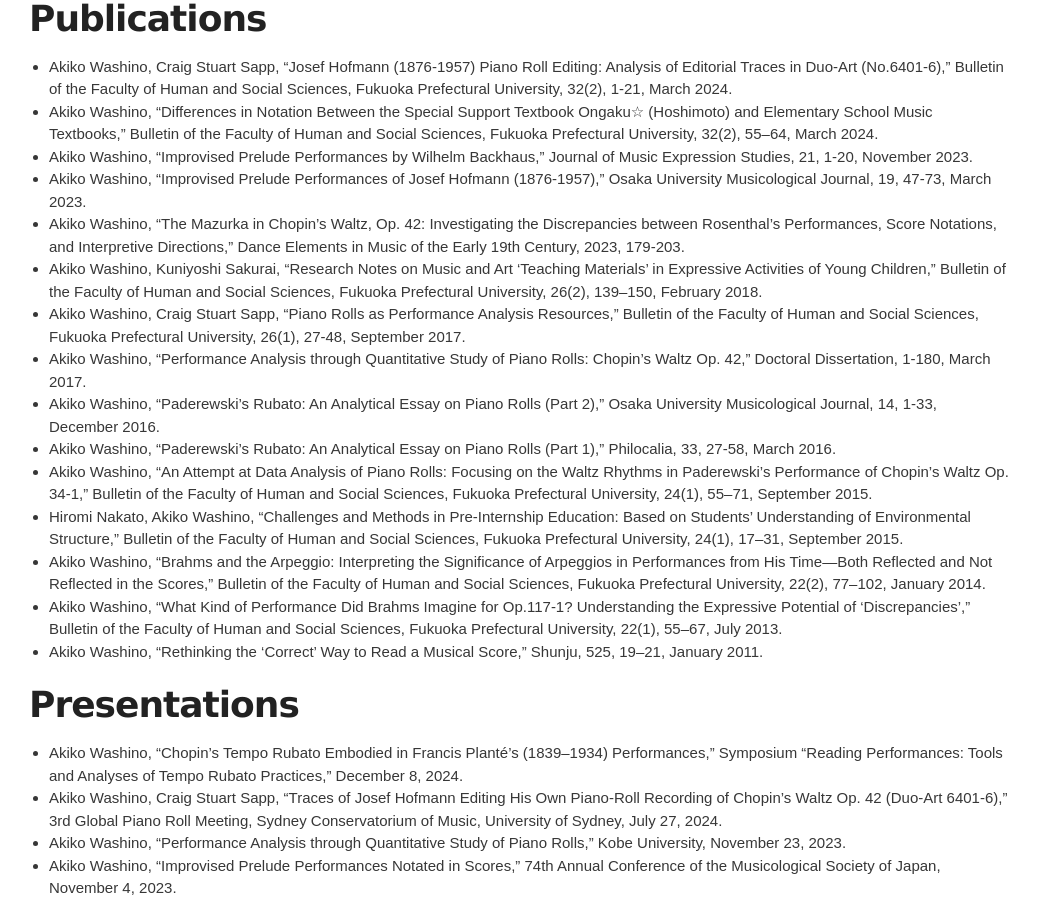
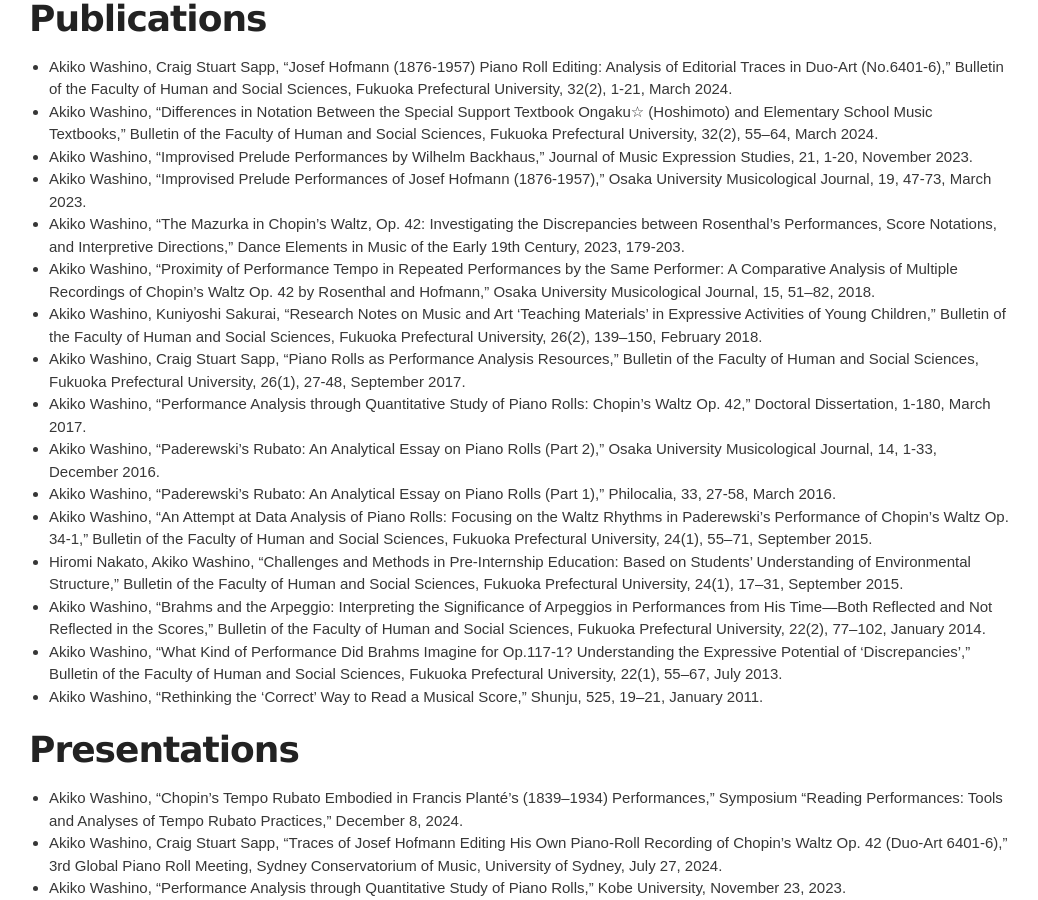
Before and after one commit to akikowashino/akikowashino.github.io, a Jekyll site: the page built from index-en.md, in a window 1280 px wide and 900 px high, scrolled down 1058 px. Shown: the whole window, without its empty margins (121-1159 px from the left). Built offline with Jekyll 4.4.1, drawn with Linux system fonts in a browser that asks for light colours.

Commit message:
Update index-en.md

```diff
--- a/index-en.md
+++ b/index-en.md
@@ -39,6 +39,7 @@
 * Akiko Washino, "Improvised Prelude Performances by Wilhelm Backhaus," Journal of Music Expression Studies, 21, 1-20, November 2023.
 * Akiko Washino, "Improvised Prelude Performances of Josef Hofmann (1876-1957)," Osaka University Musicological Journal, 19, 47-73, March 2023.
 * Akiko Washino, "The Mazurka in Chopin’s Waltz, Op. 42: Investigating the Discrepancies between Rosenthal’s Performances, Score Notations, and Interpretive Directions," Dance Elements in Music of the Early 19th Century, 2023, 179-203.
+* Akiko Washino, “Proximity of Performance Tempo in Repeated Performances by the Same Performer: A Comparative Analysis of Multiple Recordings of Chopin’s Waltz Op. 42 by Rosenthal and Hofmann,” Osaka University Musicological Journal, 15, 51–82, 2018.
 * Akiko Washino, Kuniyoshi Sakurai, “Research Notes on Music and Art ‘Teaching Materials’ in Expressive Activities of Young Children,” Bulletin of the Faculty of Human and Social Sciences, Fukuoka Prefectural University, 26(2), 139–150, February 2018.
 * Akiko Washino, Craig Stuart Sapp, "Piano Rolls as Performance Analysis Resources," Bulletin of the Faculty of Human and Social Sciences, Fukuoka Prefectural University, 26(1), 27-48, September 2017.
 * Akiko Washino, "Performance Analysis through Quantitative Study of Piano Rolls: Chopin's Waltz Op. 42," Doctoral Dissertation, 1-180, March 2017.
```
